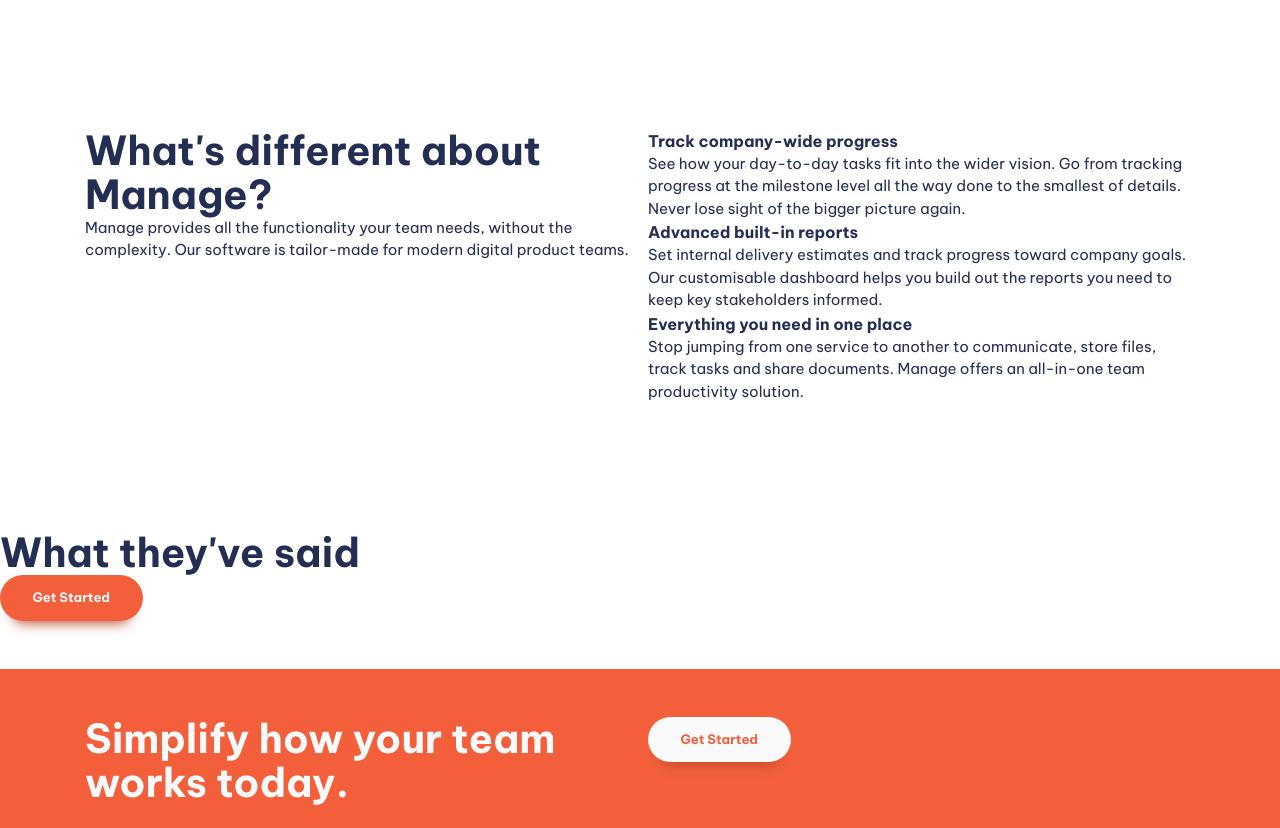
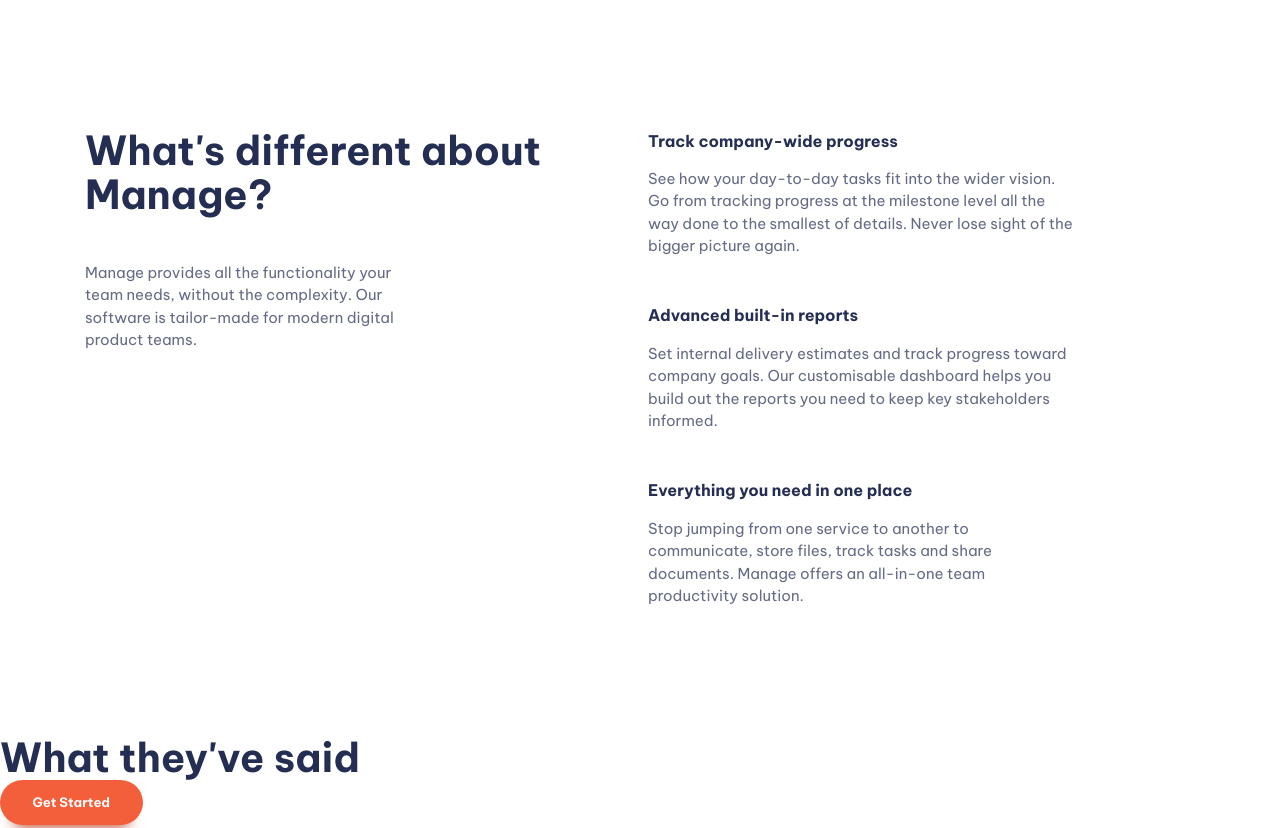
Before and after one commit to Lewis-mbui/fem-manage-landing-page, a website built with Vite: page index.html in a window 1280 px wide. Shown: the part 700-1528 px from the top of the page. Built offline with nearby package versions, Linux system fonts and the light colour scheme.

Commit message:
Spacing items

```diff
--- a/index.html
+++ b/index.html
@@ -57,7 +57,7 @@
       <section class="padding-block-900">
         <div class="container">
           <div class="even-columns">
-            <div>
+            <div class="flow">
               <h1 class="fs-primary-heading fw-bold">
                 Bring everyone together to build better projects
               </h1>
@@ -77,7 +77,7 @@
       <section class="padding-block-900">
         <div class="container">
           <div class="even-columns">
-            <div>
+            <div class="flow">
               <h2 class="fs-secondary-heading fw-bold">
                 What's different about Manage?
               </h2>
@@ -88,33 +88,40 @@
               </p>
             </div>
             <div>
-              <ul class="numbered-items" role="list">
+              <ul class="numbered-items | flow" role="list">
                 <li>
+                  <div class="flow" style="--flow-spacer: 1em">
                     <h3 class="fs-600 fw-bold">Track company-wide progress</h3>
-                  <p>
-                    See how your day-to-day tasks fit into the wider vision. Go
-                    from tracking progress at the milestone level all the way
-                    done to the smallest of details. Never lose sight of the
-                    bigger picture again.
+                    <p data-width="wide">
+                      See how your day-to-day tasks fit into the wider vision.
+                      Go from tracking progress at the milestone level all the
+                      way done to the smallest of details. Never lose sight of
+                      the bigger picture again.
                     </p>
+                  </div>
                 </li>
                 <li>
+                  <div class="flow" style="--flow-spacer: 1rem">
                     <h3 class="fs-600 fw-bold">Advanced built-in reports</h3>
-                  <p>
+                    <p data-width="wide">
                       Set internal delivery estimates and track progress toward
                       company goals. Our customisable dashboard helps you build
-                    out the reports you need to keep key stakeholders informed.
+                      out the reports you need to keep key stakeholders
+                      informed.
                     </p>
+                  </div>
                 </li>
                 <li>
+                  <div class="flow" style="--flow-spacer: 1rem">
                     <h3 class="fs-600 fw-bold">
                       Everything you need in one place
                     </h3>
-                  <p>
+                    <p data-width="wide">
                       Stop jumping from one service to another to communicate,
-                    store files, track tasks and share documents. Manage offers
-                    an all-in-one team productivity solution.
+                      store files, track tasks and share documents. Manage
+                      offers an all-in-one team productivity solution.
                     </p>
+                  </div>
                 </li>
               </ul>
             </div>
@@ -159,7 +166,12 @@
           </div>
           <div>
             <nav class="footer-nav">
-              <ul role="list" aria-label="Footer">
+              <ul
+                class="flow"
+                style="--flow-spacer: 1rem"
+                role="list"
+                aria-label="Footer"
+              >
                 <li><a href="#">Home</a></li>
                 <li><a href="#">Pricing</a></li>
                 <li><a href="#">Products</a></li>
--- a/src/style.css
+++ b/src/style.css
@@ -1,8 +1,8 @@
 :root {
+  --clr-accent-100: hsl(13, 100%, 96%);
+  --clr-accent-300: hsl(12, 88%, 75%);
   --clr-accent-400: hsl(12, 88%, 59%);
   --clr-accent-500: hsl(12, 60%, 45%);
-  --clr-accent-300: hsl(12, 88%, 75%);
-  --clr-accent-100: hsl(13, 100%, 96%);
 
   --clr-primary-400: hsl(228, 39%, 23%);
 
@@ -125,6 +125,18 @@ body {
   color: var(--clr-primary-400);
 }
 
+/* For paragraphs that don't have a
+class that has a specific color */
+p:not([class]) {
+  opacity: 0.7;
+  max-width: 32ch;
+}
+
+/* For paragraphs that stretch out */
+p[data-width="wide"] {
+  max-width: 42ch;
+}
+
 /* Buttons */
 .button {
   display: inline-flex;
@@ -197,10 +209,10 @@ body {
   }
 
   .primary-header[data-overlay]::before {
-    z-index: -1;
     content: '';
     position: fixed;
     inset: 0;
+    z-index: -1;
     background: linear-gradient(rgb(0 0 0 / 0), rgb(0 0 0 / 0.8));
   }
 
@@ -253,6 +265,31 @@ body {
   clip: rect(0, 0, 0, 0);
   white-space: nowrap;
   border: 0;
+}
+
+.container {
+  --max-width: 1110px;
+  --padding: 1rem;
+
+  width: min(var(--max-width), 100% - (var(--padding) * 2));
+  margin-inline: auto;
+}
+
+/* flow utility class for spacing */
+:where(.flow > :not(:first-child)) {
+  margin-top: var(--flow-spacer, 3em);
+}
+
+.even-columns {
+  display: grid;
+  gap: 1rem;
+}
+
+@media (min-width: 50em) {
+  .even-columns {
+    grid-auto-flow: column;
+    grid-auto-columns: 1fr;
+  }
 }
 
 .text-primary-400 {
@@ -312,6 +349,7 @@ body {
   padding-block: var(--size-700);
 }
 
+/* No display on smaller screens */
 .display-sm-none {
   display: none;
 }
@@ -322,23 +360,3 @@ body {
     display: inline-flex;
   }
 }
-
-.container {
-  --max-width: 1110px;
-  --padding: 1rem;
-
-  width: min(var(--max-width), 100% - (var(--padding) * 2));
-  margin-inline: auto;
-}
-
-.even-columns {
-  display: grid;
-  gap: 1rem;
-}
-
-@media (min-width: 50em) {
-  .even-columns {
-    grid-auto-flow: column;
-    grid-auto-columns: 1fr;
-  }
-}
```
Lines whose indentation alone changed are shown as unchanged.
